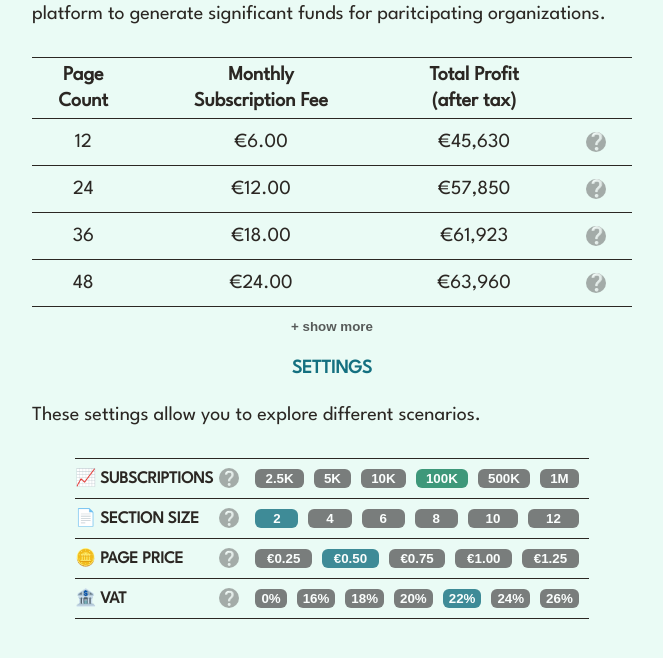
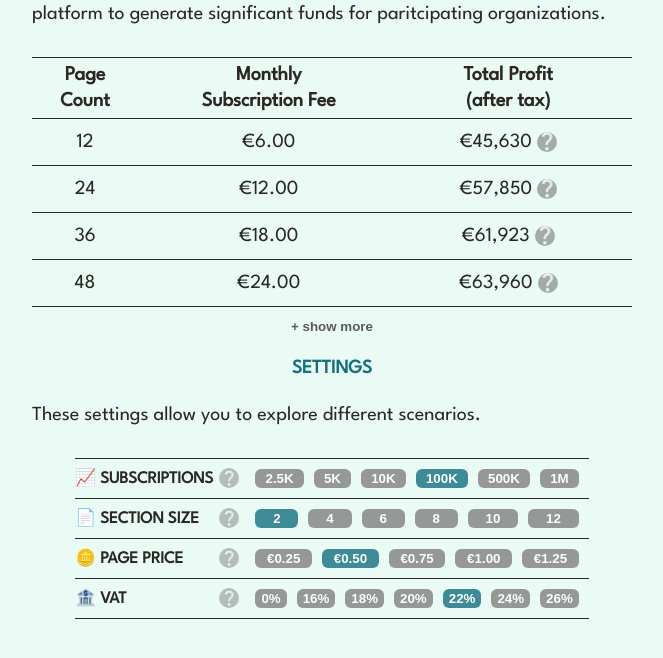
Before and after one commit to ixxie/seedling.life, a SvelteKit app: page / in a window 1280 px wide. Shown: the part 6101-6759 px from the top of the page, without its empty margins (308-971 px from the left). Built offline with nearby package versions, Linux system fonts and the light colour scheme; a web font is replaced by a local one.

Commit message:
Minor css fixes for finance calculator

```diff
--- a/src/routes/sections/finances/FinancialSettings.svelte
+++ b/src/routes/sections/finances/FinancialSettings.svelte
@@ -41,7 +41,7 @@
 					<div>
 						{#each presets.subscribers as preset}
 							<button
-								class:activeSub={params.subscribers == preset.value}
+								class:active={params.subscribers == preset.value}
 								on:click={() => (params.subscribers = preset.value)}
 							>
 								{preset.label}
@@ -150,12 +150,12 @@
 		margin: 0 0.3rem;
 	}
 
+	button {
+		background-color: #808080;
+	}
+
 	button.active {
 		background-color: var(--secondary-color);
-	}
-
-	button.activeSub {
-		background-color: var(--primary-color);
 	}
 
 	#inputs td {
--- a/src/routes/sections/finances/FinancialTable.svelte
+++ b/src/routes/sections/finances/FinancialTable.svelte
@@ -69,8 +69,8 @@
 						<td>
 							€{fmtSmall(results.retailPrice)}
 						</td>
-						<td>€{fmtLarge(results.profitAfterTax)}</td>
-						<td>
+						<td
+							>€{fmtLarge(results.profitAfterTax)}
 							<button class="help" aria-label="show calculation" on:click={() => (calc = results)}>
 								❔
 							</button>
@@ -124,10 +124,9 @@
 			</p>
 			<p>
 				<b>Organization Profit Afer Tax</b><br />
-				= Organization Profit Before Tax x (100 - VAT)%<br />
-				= €{fmtLarge(calc.profitBeforeTax)} x (100 - {fmtSmall(params.vat)})% = €{fmtLarge(
-					calc.profitBeforeTax
-				)} x {fmtSmall(100 - params.vat)}%<br />
+				= Org. Profit Before Tax x (100 - VAT)%<br />
+				= €{fmtLarge(calc.profitBeforeTax)} x (100 - {fmtSmall(params.vat)})%<br />
+				= €{fmtLarge(calc.profitBeforeTax)} x {fmtSmall(100 - params.vat)}%<br />
 				= <b>€{fmtLarge(calc.profitAfterTax)}</b>
 			</p>
 		</div>
```
